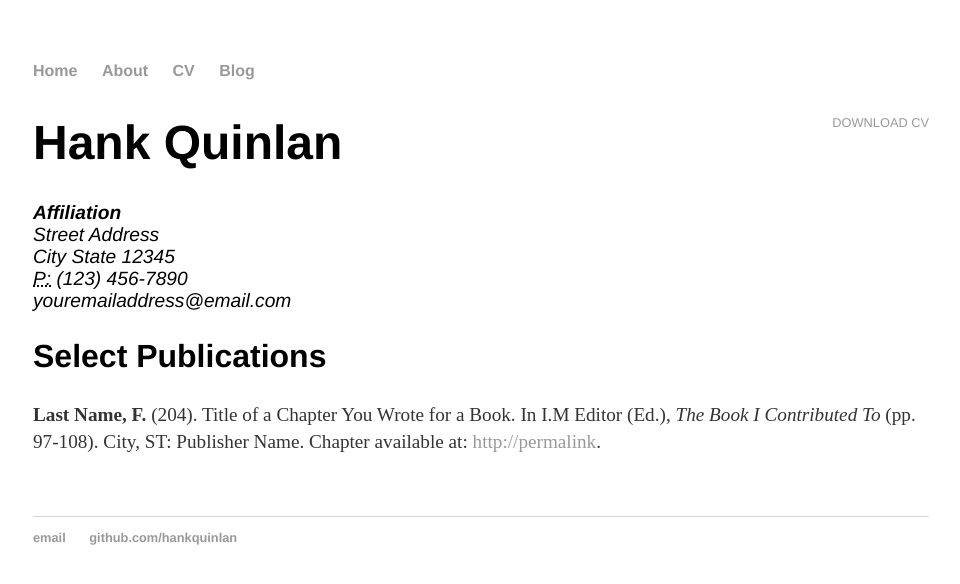
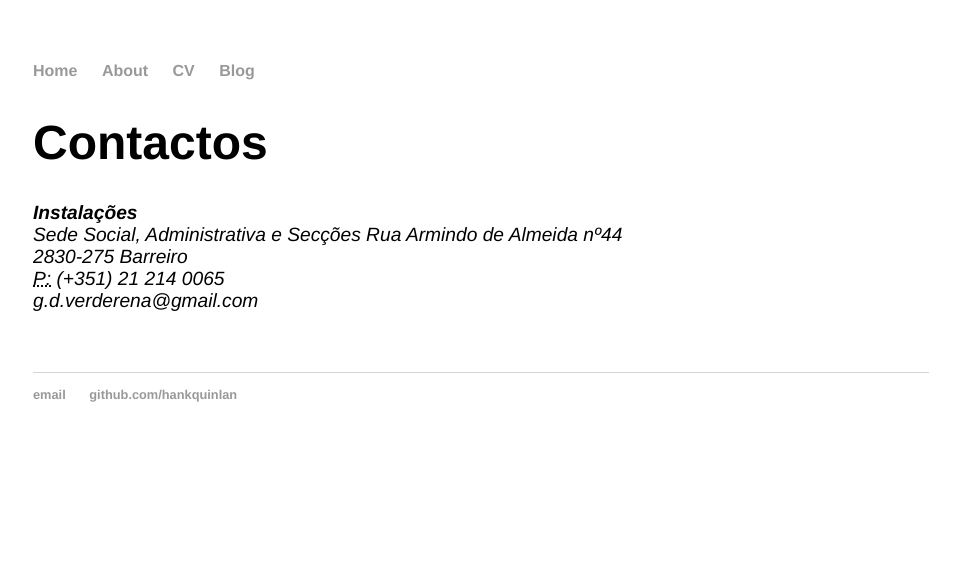
Before and after one commit to GDR-Verderena/gdr-verderena.github.io, a Jekyll site: the page built from cv/index.html, in a window 1280 px wide. Shown: the top 584 px of the page, without its empty margins (159-1119 px from the left). Built offline with Jekyll 4.4.1, drawn with Linux system fonts in a browser that asks for light colours.

Commit message:
Update index.html

```diff
--- a/cv/index.html
+++ b/cv/index.html
@@ -1,22 +1,22 @@
 ---
 layout: default
-title: CV of Your Name
+title: Contactos
 ---
 
 	<div class="cv">
-		<a href="#" class="download" title="Download CV as PDF">Download CV</a>
-					<h1>Hank Quinlan</h1>
+
+					<h1>Contactos</h1>
 					<address>
-					<strong>Affiliation</strong><br>
-					Street Address<br>
-					City State 12345<br>
-					<abbr title="phone">P:</abbr> (123) 456-7890<br>
-					<span class="obfuscate">youremailaddress@email.com</span>
+					<strong>Instalações</strong><br>
+				Sede Social, Administrativa e Secções
+					Rua Armindo de Almeida nº44<br>
+					2830-275 Barreiro<br>
+					<abbr title="phone">P:</abbr> (+351) 21 214 0065<br>
+					<span class="obfuscate">g.d.verderena@gmail.com</span>
 					</address>
 
-					<h2>Select Publications</h2>
 
-					<p><strong>Last Name, F.</strong> (204). Title of a Chapter You Wrote for a Book. In I.M Editor (Ed.), <em>The Book I Contributed To</em> (pp. 97-108). City, ST: Publisher Name. Chapter available at: <a href="#">http://permalink</a>.
+
 
 
 	</div>
```
